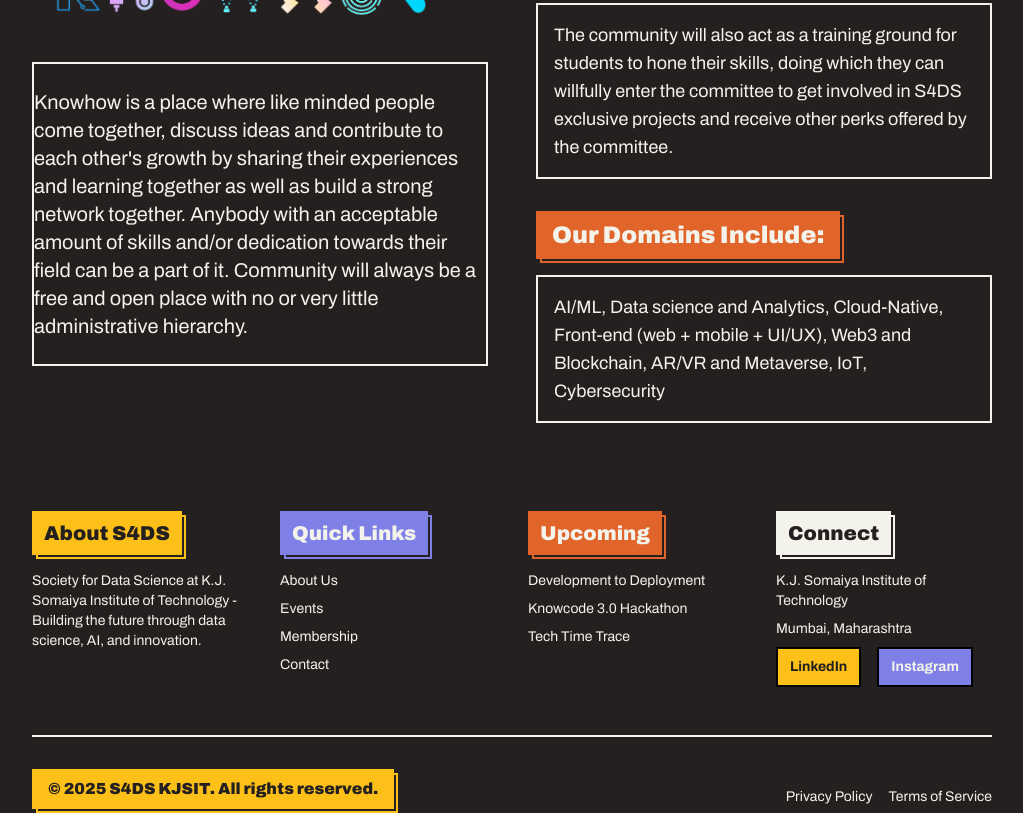
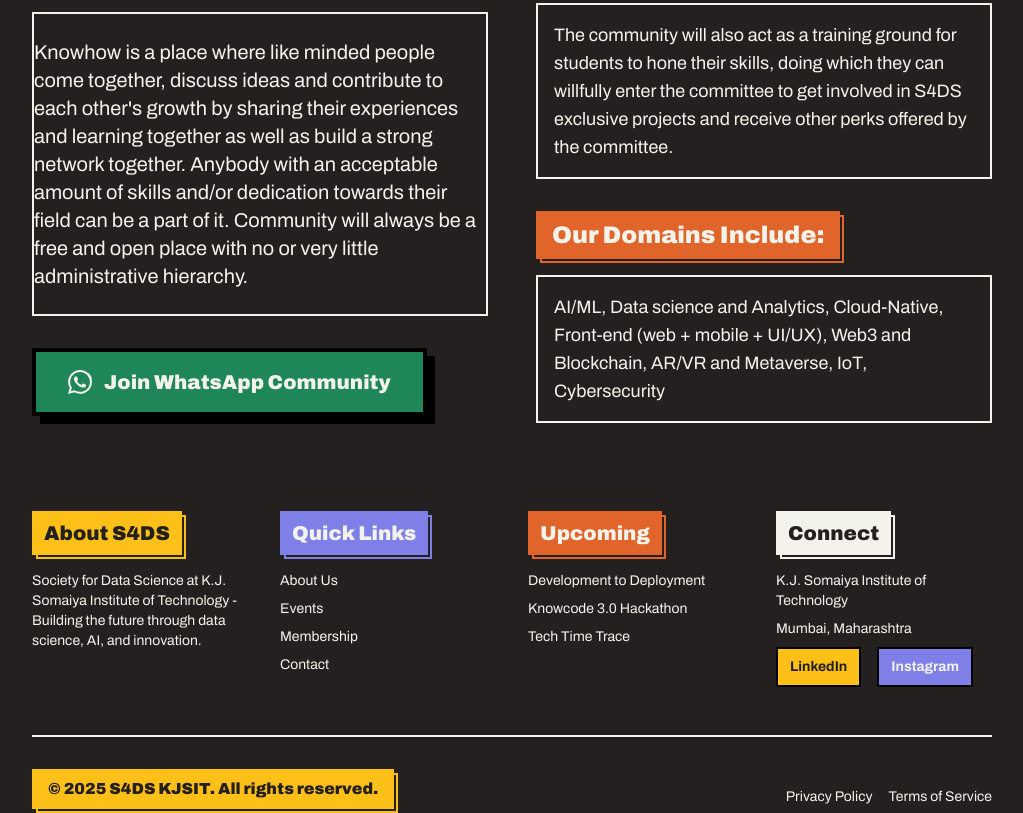
Before and after one commit to 404reese/s4ds25-web, a plain HTML site: page newindex_formatted.html in a window 1280 px wide. Shown: the part 4052-4865 px from the top of the page, without its empty margins (128-1151 px from the left). Drawn offline with Linux system fonts and the light colour scheme.

Commit message:
whatsapp button

```diff
--- a/newindex_formatted.html
+++ b/newindex_formatted.html
@@ -1364,6 +1364,40 @@
                     Knowhow is a place where like minded people come together, discuss ideas and contribute to each other's growth by sharing their experiences and learning together as well as build a strong network together. Anybody with an acceptable amount of skills and/or dedication towards their field can be a part of it. Community will always be a free and open place with no or very little administrative hierarchy.
                   </p>
                 </div>
+
+                <!-- WhatsApp Join Button -->
+                <div class="mt-8">
+                  <div class="flex items-center">
+                    <div class="relative h-auto w-auto">
+                      <div
+                        style="margin-bottom: -8px; margin-right: -8px"
+                        class="absolute bottom-0 right-0 h-full w-full bg-black"
+                      ></div>
+                      <div class="relative z-10 flex h-full w-full items-center justify-center">
+                        <a
+                          href="https://chat.whatsapp.com/Dv8XX3HIVbp8s0uEbfZqlQ"
+                          target="_blank"
+                          rel="noopener noreferrer"
+                          class="transition-colors duration-300 border-4 border-black px-8 py-4 font-black text-white text-xl flex items-center gap-3"
+                          style="background-color: #1E8657;"
+                          onmouseover="this.style.backgroundColor='#128C7E'"
+                          onmouseout="this.style.backgroundColor='#1E8657'"
+                        >
+                          <svg
+                            width="24"
+                            height="24"
+                            viewBox="0 0 24 24"
+                            fill="currentColor"
+                            class="w-6 h-6"
+                          >
+                            <path d="M17.472 14.382c-.297-.149-1.758-.867-2.03-.967-.273-.099-.471-.148-.67.15-.197.297-.767.966-.94 1.164-.173.199-.347.223-.644.075-.297-.15-1.255-.463-2.39-1.475-.883-.788-1.48-1.761-1.653-2.059-.173-.297-.018-.458.13-.606.134-.133.298-.347.446-.52.149-.174.198-.298.298-.497.099-.198.05-.371-.025-.52-.075-.149-.669-1.612-.916-2.207-.242-.579-.487-.5-.669-.51-.173-.008-.371-.01-.57-.01-.198 0-.52.074-.792.372-.272.297-1.04 1.016-1.04 2.479 0 1.462 1.065 2.875 1.213 3.074.149.198 2.096 3.2 5.077 4.487.709.306 1.262.489 1.694.625.712.227 1.36.195 1.871.118.571-.085 1.758-.719 2.006-1.413.248-.694.248-1.289.173-1.413-.074-.124-.272-.198-.57-.347m-5.421 7.403h-.004a9.87 9.87 0 01-5.031-1.378l-.361-.214-3.741.982.998-3.648-.235-.374a9.86 9.86 0 01-1.51-5.26c.001-5.45 4.436-9.884 9.888-9.884 2.64 0 5.122 1.03 6.988 2.898a9.825 9.825 0 012.893 6.994c-.003 5.45-4.437 9.884-9.885 9.884m8.413-18.297A11.815 11.815 0 0012.05 0C5.495 0 .16 5.335.157 11.892c0 2.096.547 4.142 1.588 5.945L.057 24l6.305-1.654a11.882 11.882 0 005.683 1.448h.005c6.554 0 11.89-5.335 11.893-11.893A11.821 11.821 0 0020.893 3.107"/>
+                          </svg>
+                          Join WhatsApp Community
+                        </a>
+                      </div>
+                    </div>
+                  </div>
+                </div>
               </div>
             </div>
 
```
